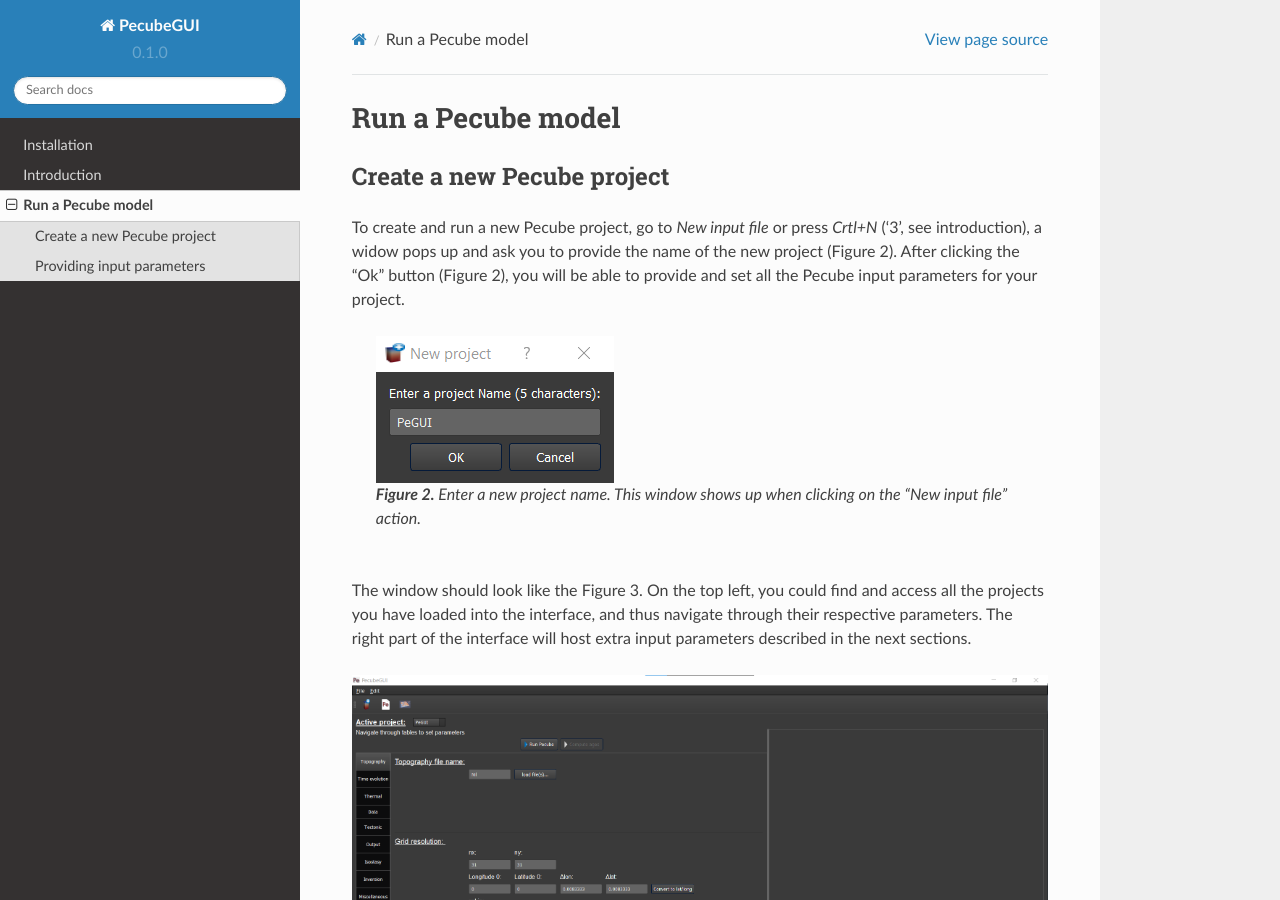
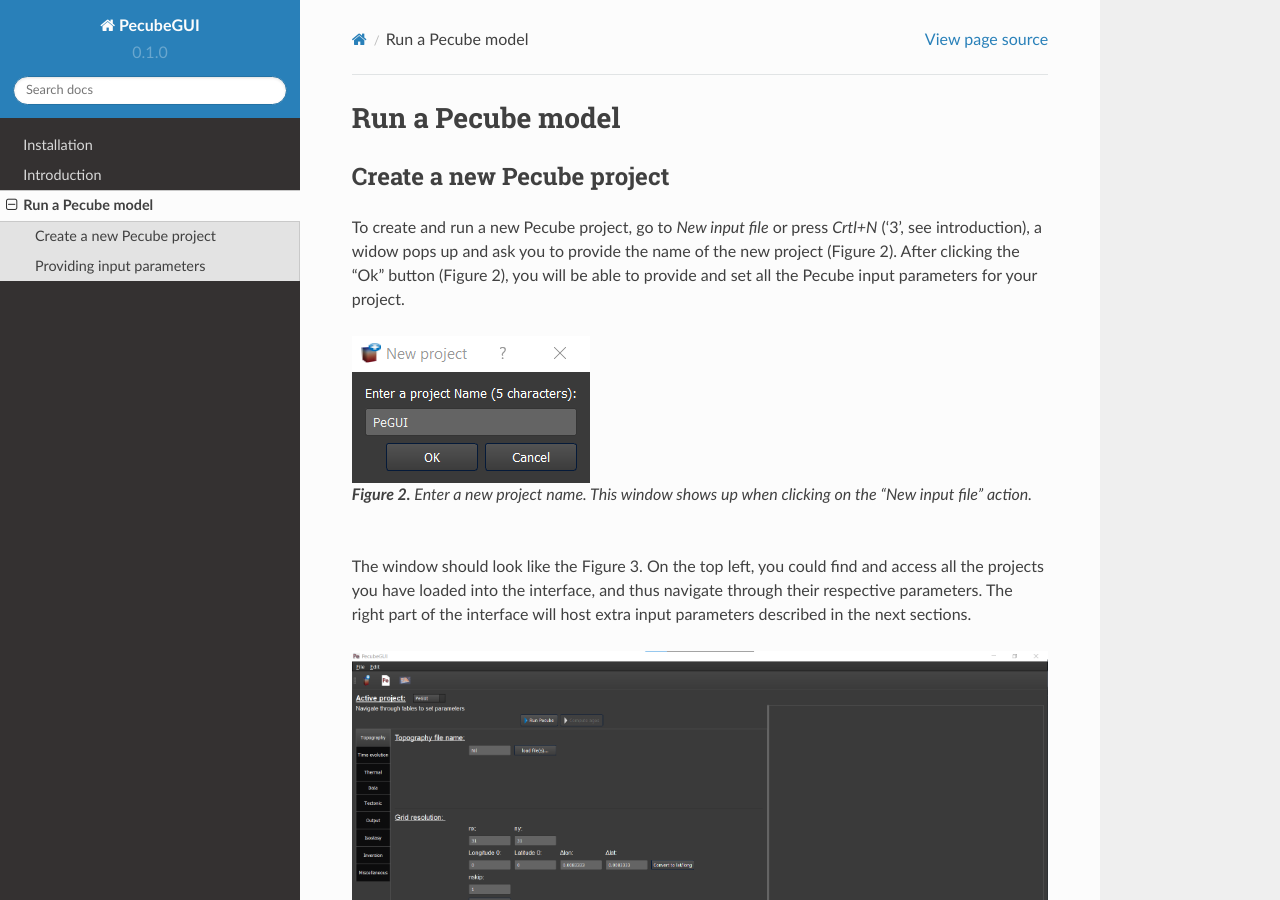
Before and after one commit to MBernAca/PecubeGUI_Doc, a Sphinx documentation site: the page built from docs/source/runPecube.rst, in a window 1280 px wide and 900 px high. Built offline with Sphinx 7.4.7 and the Read the Docs theme 2.0.0, drawn with Linux system fonts in a browser that asks for light colours.

Commit message:
Update runPecube.rst

```diff
--- a/docs/source/runPecube.rst
+++ b/docs/source/runPecube.rst
@@ -12,7 +12,6 @@
 you will be able to provide and set all the Pecube input parameters for your project.
 
 .. figure:: ../images/New_Project.png
-  :align: right
 
   **Figure 2.** Enter a new project name. This window shows up when clicking on the "New input file" action.
 
@@ -21,7 +20,6 @@
 and thus navigate through their respective parameters. The right part of the interface will host extra input parameters described in the next sections.
 
 .. figure:: ../images/Input_Parameters_interface.png
-  :align: center
 
   **Figure 3.** Tab to set up the input parameters for Pecube. On the top left, you can check the name of your project (here: ‘PeGUI’)
 
```
